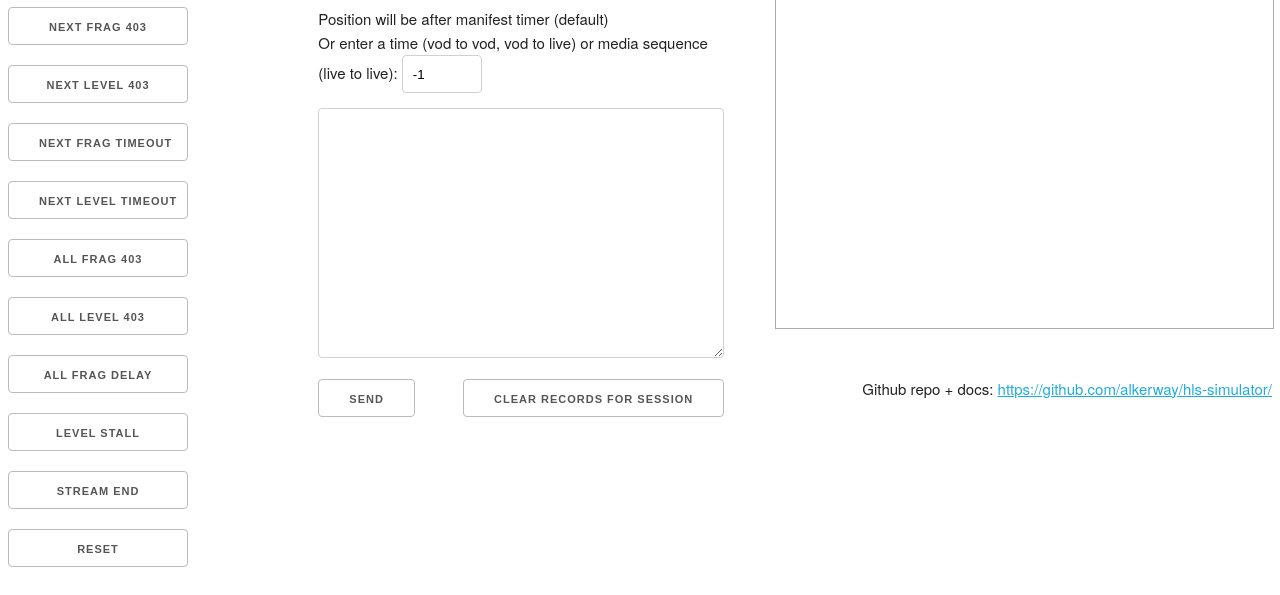
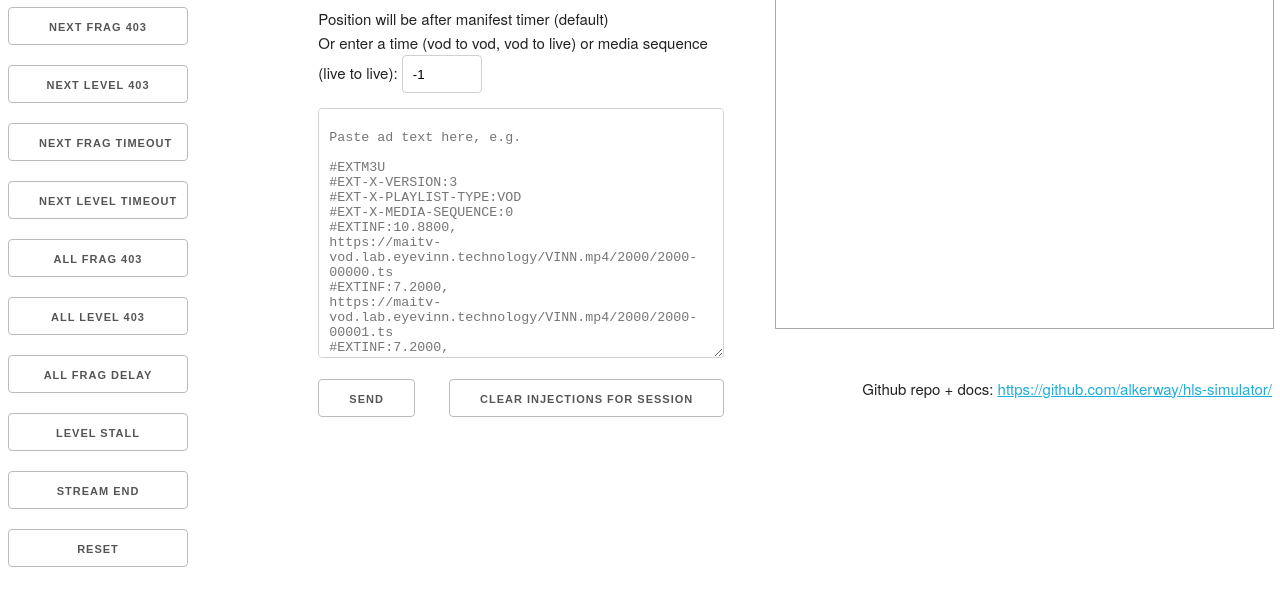
Before and after one commit to alkerway/hls-simulator, a website: page src/gui/index.html in a window 1280 px wide. Shown: the part 402-997 px from the top of the page. Drawn offline with Linux system fonts and the light colour scheme.

Commit message:
Updated readme for injected text section

```diff
--- a/src/gui/index.html
+++ b/src/gui/index.html
@@ -68,7 +68,7 @@
             </div>
             <textarea style="width: 100%; min-height: 250px" id="insertTextInput"></textarea>
             <button id="sendInsertTextButton">Send</button>
-            <button style="float: right" id="clearInsertTextButton">Clear Records for Session</button>
+            <button style="float: right" id="clearInsertTextButton">Clear Injections for Session</button>
           </div>
         </div>
       </div>
--- a/src/gui/js/domUpdaters.js
+++ b/src/gui/js/domUpdaters.js
@@ -91,3 +91,20 @@ Events.insertTextStartUpdated$.subscribe((value) => {
 Events.insertTextInputUpdated$.subscribe((value) => {
   AppState.insertTextValue = value
 })
+
+Elements.insertTextInput.placeholder = `
+Paste ad text here, e.g.
+
+#EXTM3U
+#EXT-X-VERSION:3
+#EXT-X-PLAYLIST-TYPE:VOD
+#EXT-X-MEDIA-SEQUENCE:0
+#EXTINF:10.8800,
+https://maitv-vod.lab.eyevinn.technology/VINN.mp4/2000/2000-00000.ts
+#EXTINF:7.2000,
+https://maitv-vod.lab.eyevinn.technology/VINN.mp4/2000/2000-00001.ts
+#EXTINF:7.2000,
+https://maitv-vod.lab.eyevinn.technology/VINN.mp4/2000/2000-00002.ts
+#EXT-X-ENDLIST
+
+`
```
Also changed, not shown: README.md.
